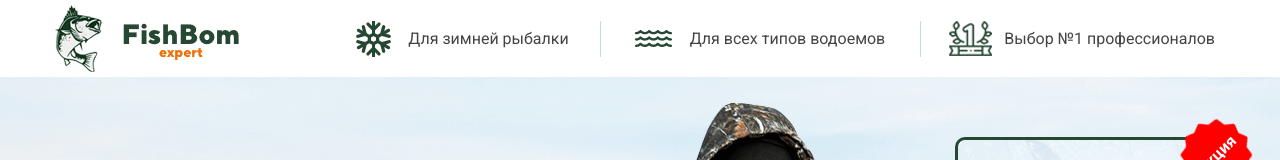
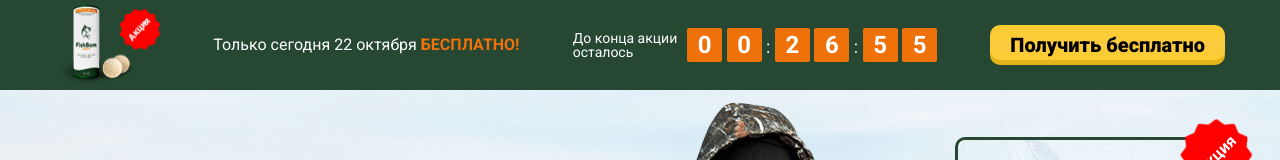
Before and after one commit to alexmay112/fishbom, a website: page app/index.html in a window 1280 px wide. Shown: the top 160 px of the page. Drawn offline with nearby package versions, Linux system fonts and the light colour scheme; files that its build step writes are made by us from their sources.

Commit message:
add header-scroll

```diff
--- /dev/null
+++ b/app/components/header-scroll/header-scroll.html
@@ -0,0 +1,29 @@
+<div class="header-scroll">
+    <div class="container">
+        <div class="header-scroll__img">
+            <img src="img/action.png" alt="">
+        </div>
+        <p class="header-scroll__date">
+            Только сегодня <span class="date-0">22 октября</span> <span class="header-scroll__free">БЕСПЛАТНО!</span>
+        </p>
+        <div class="header-scroll__timer-wrap timer">
+            <span class="timer__title">
+                До конца акции<br>
+                осталось
+            </span>
+            <div class="timer__dig">
+                <span class="hours dig"></span>
+                <span class="hours dig"></span>
+                <span class="timer__div">:</span>
+                <span class="minutes dig"></span>
+                <span class="minutes dig"></span>
+                <span class="timer__div">:</span>
+                <span class="seconds dig"></span>
+                <span class="seconds dig"></span>
+            </div>
+        </div>
+        <button class="header-scroll__btn btn">
+            Получить бесплатно
+        </button>
+    </div>
+</div>
--- /dev/null
+++ b/app/components/header-scroll/header-scroll.scss
@@ -0,0 +1,70 @@
+.header-scroll {
+  width: 100%;
+  padding: 25px 0;
+  background-color: $green-dark;
+  position: fixed;
+  top: 0;
+  z-index: 60;
+  color: #ffffff;
+
+  .container {
+    display: flex;
+    justify-content: space-between;
+    align-items: center;
+  }
+
+  &__img {
+    width: 105px;
+    position: relative;
+
+    img {
+      width: 105px;
+      max-width: none;
+      height: 80px;
+      position: absolute;
+      top: 50%;
+      transform: translateY(-50%);
+    }
+  }
+
+  &__free {
+    color: $orange;
+    font-weight: 600;
+  }
+
+  &__date {
+    font-size: 16px;
+  }
+
+  &__div {
+    color: #8a9b90;
+  }
+
+  .btn {
+    width: auto;
+    max-width: none;
+    height: auto;
+    padding: 10px 20px;
+    display: flex;
+    text-align: center;
+    font-size: 20px;
+  }
+}
+
+.timer {
+  display: flex;
+  align-items: center;
+
+  &__title {
+    margin-right: 10px;
+    font-size: 14px;
+  }
+}
+
+.dig {
+  padding: 3px 10.6px;
+  border-radius: 2px;
+  background-color: $orange;
+  font-size: 24px;
+  font-weight: 600;
+}
--- a/app/index.html
+++ b/app/index.html
@@ -15,7 +15,8 @@
   <link href="img/favicon.ico" rel="icon" />
 </head>
 
-<body>
+<body class="timer-different">
+  <!--=include components/header-scroll/header-scroll.html -->
   <!--=include components/header/header.html -->
   <main class="page">
     <!--=include components/block2/block2.html -->
@@ -36,6 +37,4 @@
   <script src="js/main.js"></script>
 </body>
 
-<script src="js/main.js"></script>
-
 </html>
--- a/app/style/main.sass
+++ b/app/style/main.sass
@@ -12,6 +12,7 @@
 @import 'libs/_slick-custom'
 
 // components
+@import '../components/header-scroll/header-scroll'
 @import '../components/header/header'
 @import '../components/block2/block2'
 @import '../components/block3/block3'
```
Also changed, not shown: app/img/action.png (added), 1 other file.
